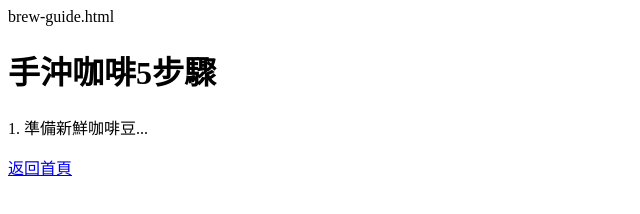
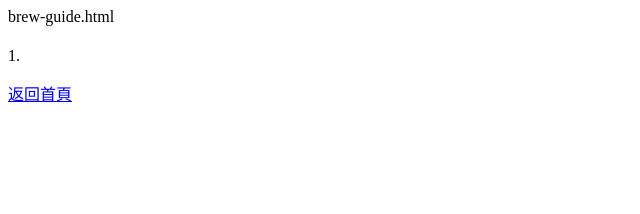
Before and after one commit to kinsnail/kinsnail.github.io, a plain HTML site: page brew-guide.html in a window 1280 px wide. Shown: the whole page, without its empty margins (0-640 px from the left). Drawn offline with Linux system fonts and the light colour scheme.

Commit message:
Update brew-guide.html

```diff
--- a/brew-guide.html
+++ b/brew-guide.html
@@ -2,11 +2,11 @@ brew-guide.html
 <!DOCTYPE html>
 <html>
 <head>
-    <title>手沖咖啡教學 | 咖啡教學</title>
+    <title>金氏美甲時代 | 美甲教學</title>
 </head>
 <body>
-    <h1>手沖咖啡5步驟</h1>
-    <p>1. 準備新鮮咖啡豆...</p>
+    <h1></h1>
+    <p>1.</p>
     <a href="/index.html">返回首頁</a>
 </body>
 </html>
```
